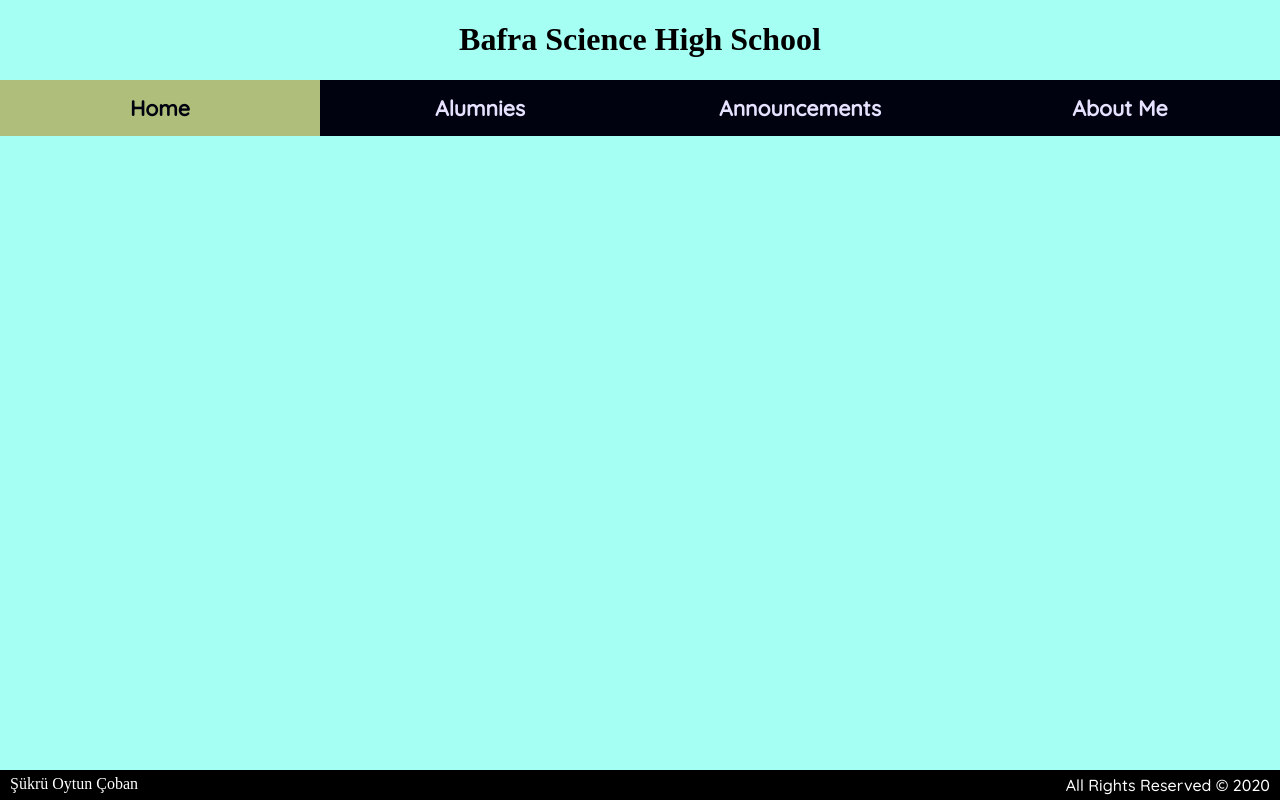
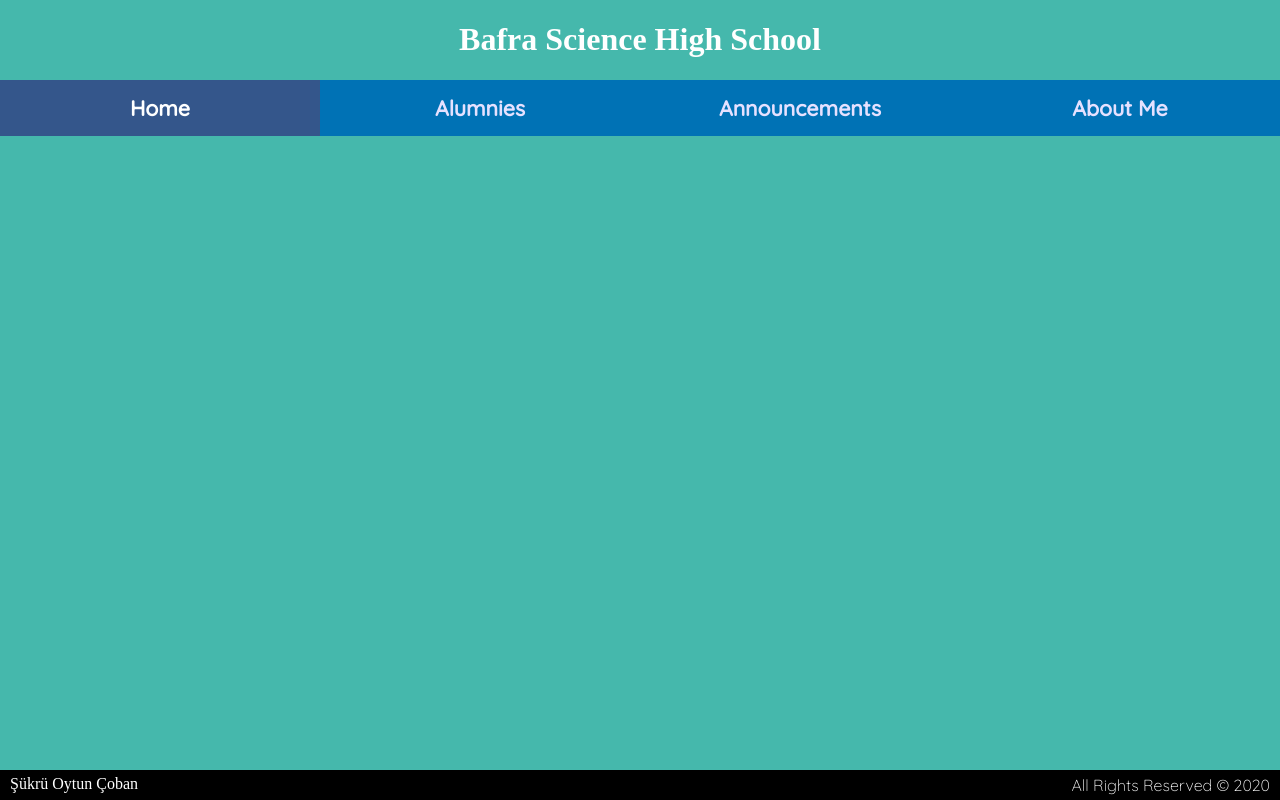
Before and after one commit to oytuncoban/assignment-1-ituitis20-cobans17, a plain HTML site: page index.html in a window 1280 px wide. Drawn offline with Linux system fonts and the light colour scheme; a web font is replaced by a local one.

Commit message:
Color pallete change

```diff
--- a/index.html
+++ b/index.html
@@ -12,7 +12,7 @@
 <body>
     <header class="header">
         <h1>
-            <a style="text-decoration: none;">Bafra Science High School</a>
+            <span style="color: white;"><a style="text-decoration: none;">Bafra Science High School</a></span>
         </h1>
     </header>
     <nav class="navbar">
--- a/main.css
+++ b/main.css
@@ -1,5 +1,5 @@
 body {
-	background-color: #7cffeeaf;
+	background-color: #45B8AC;
 	margin: 0px;
 	padding: 0px 0px 100px 0px;
 	min-height: 100%;
@@ -15,6 +15,7 @@ body {
 
 }
 
+
 .navbar {
 	background-color: #01020f;
 	display: flex;
@@ -26,7 +27,7 @@ body {
 	font-family: 'Quicksand', sans-serif;	font-size: 16pt;
 	font-weight: 600;
 	color: #e5e1ff;
-	background-color: #01020f;
+	background-color: #0072B5;
 	padding: 15px 25px;
 	text-align: center;
 	text-decoration: none;
@@ -47,8 +48,8 @@ body {
 	font-family: 'Quicksand', sans-serif;
 	font-size: 16pt;
 	font-weight: 600;
-	background-color: #e6f79cc4;
-	color: #01020f;
+	background-color: #34568B;
+	color: white;
 	padding: 15px 25px;
 	text-align: center;
 	text-decoration: none;
@@ -90,7 +91,7 @@ body {
 	background-color: black;
 	color:white;
 	font-family: 'Quicksand', sans-serif;
-	font-weight: 500;
+	font-weight: 300;
 	padding: 5px 10px 5px 10px;
 	text-decoration: none;
 	float: right;
```
Also changed, not shown: about_me.html (+1 -2 lines), alumnies.html (+1 -2 lines), announcements.html (+1 -2 lines).
